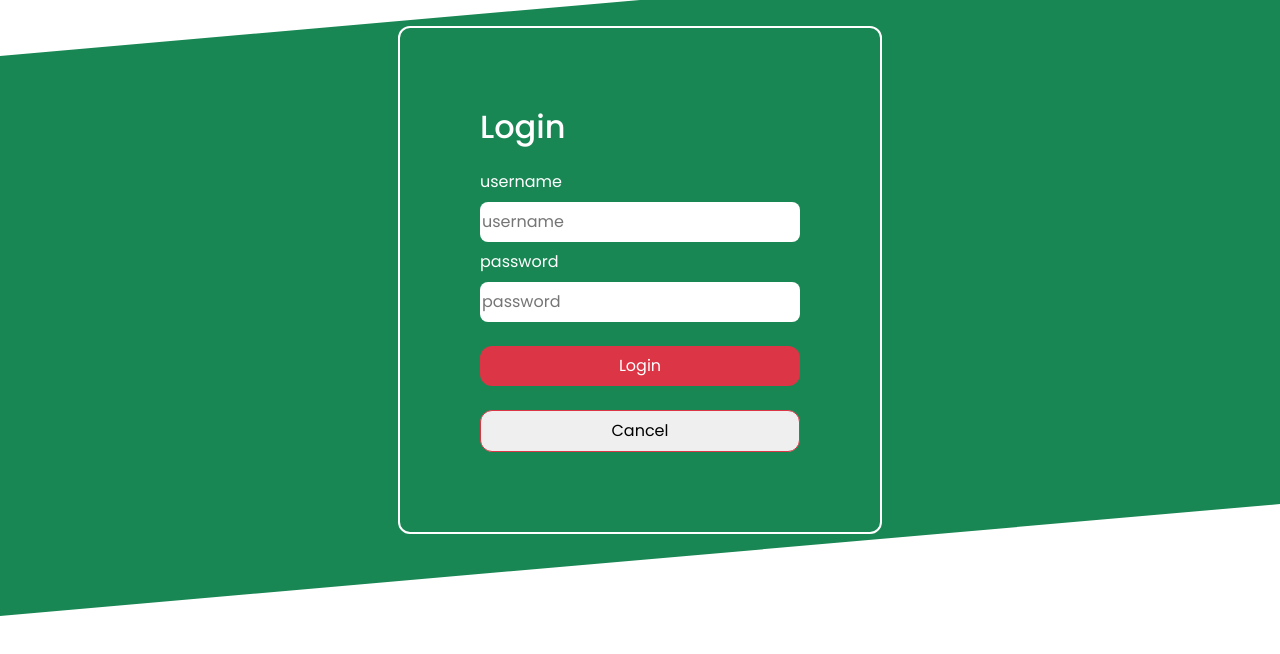
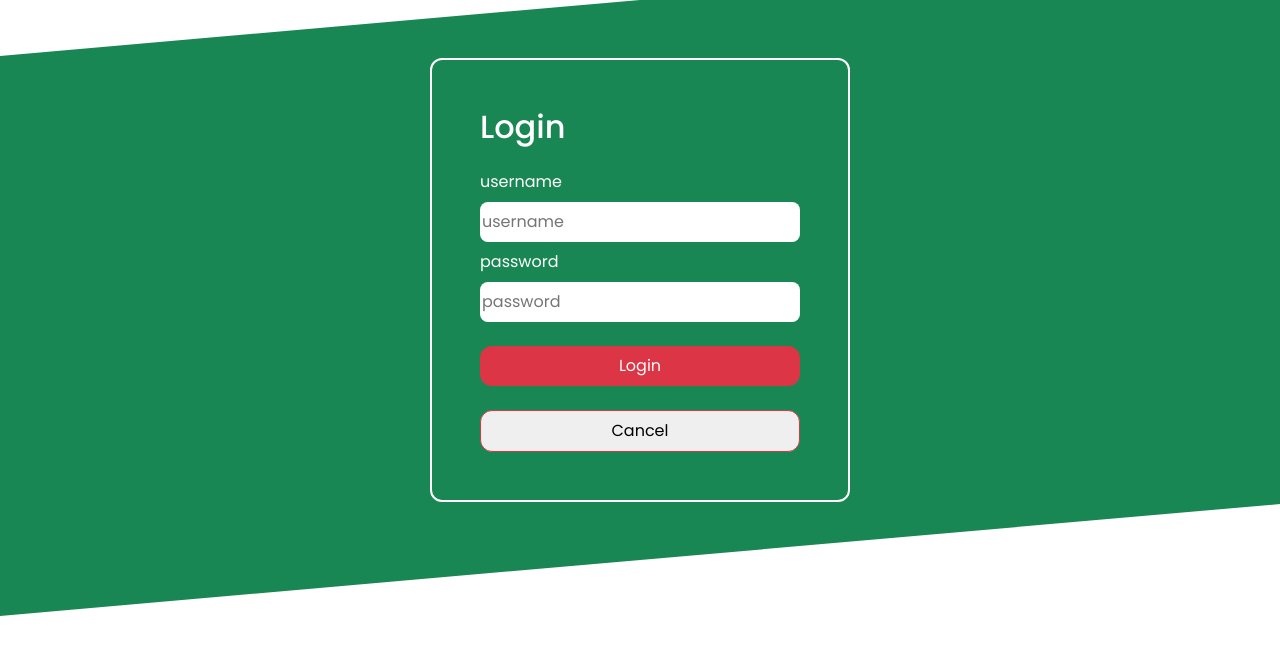
Before and after one commit to richard-geroka/HME-Project, a React (Vite) app in the folder client/: page /auth in a window 1280 px wide. Shown: the top 654 px of the page. Built offline with nearby package versions, Linux system fonts and the light colour scheme.

Commit message:
Style: Reduce padding of form container

```diff
--- a/client/src/App.css
+++ b/client/src/App.css
@@ -647,7 +647,7 @@
   border: 2px solid var(--white);
   border-radius: 12px;
   color: var(--white);
-  padding: 5em;
+  padding: 3em;
   min-width: 30%;
 }
 
```
